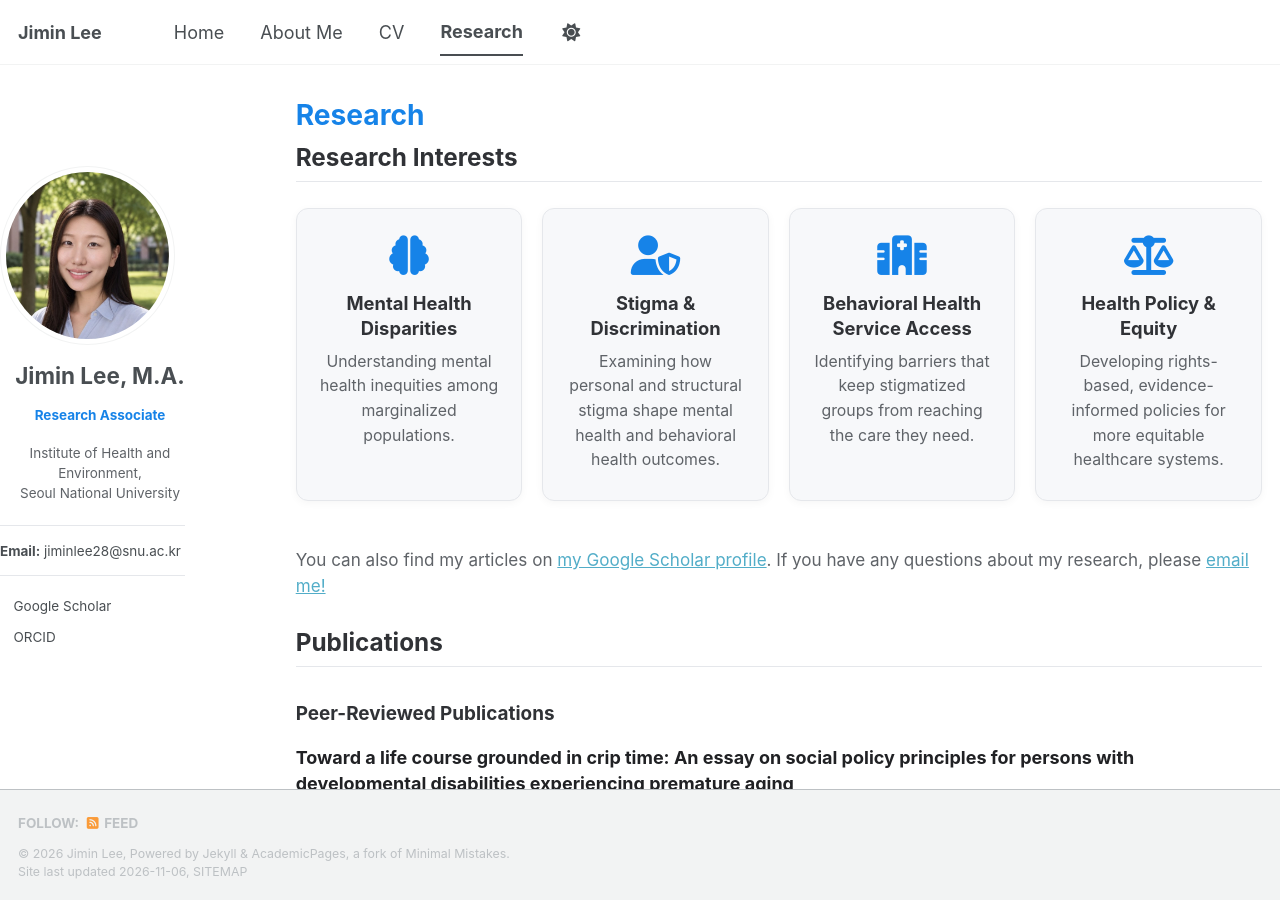
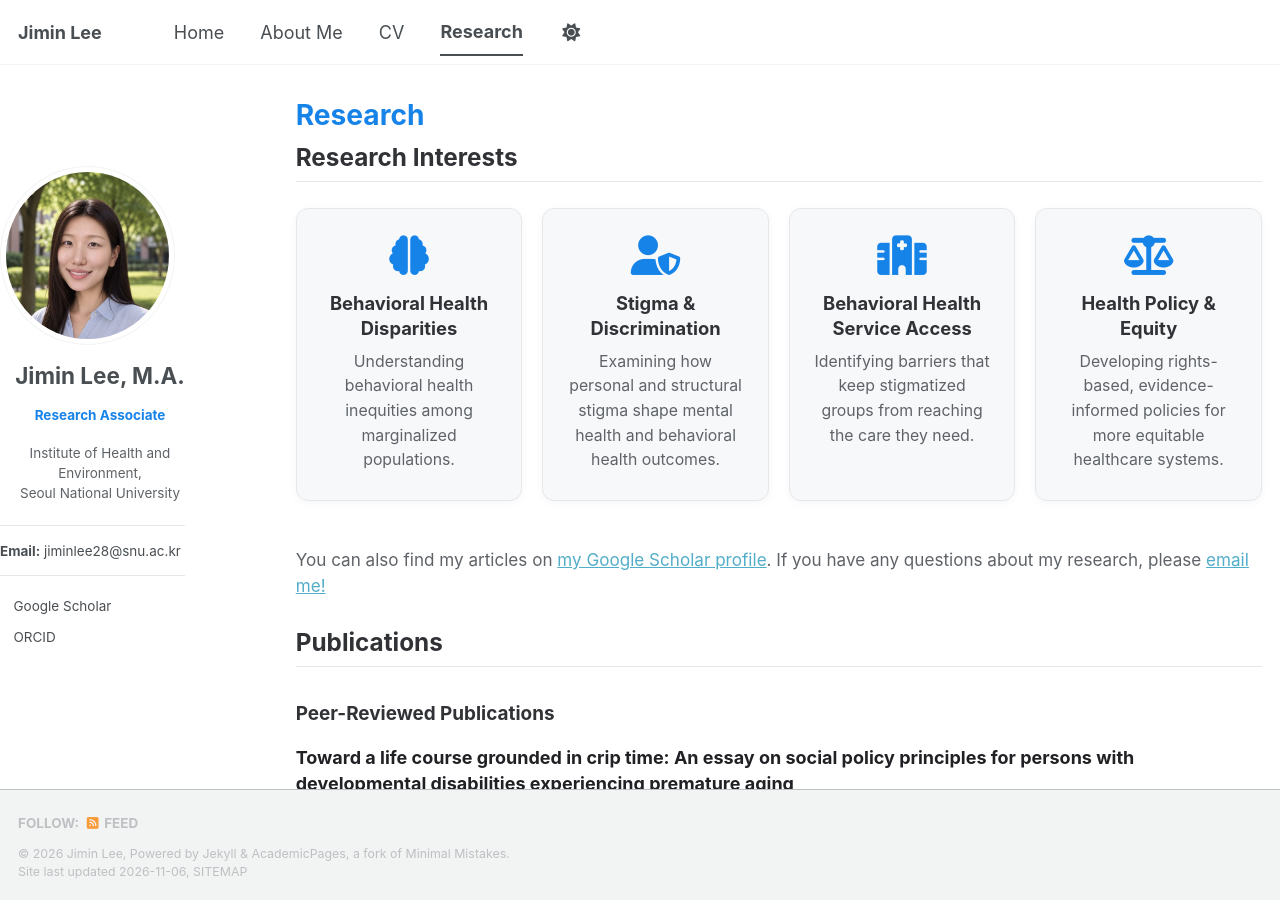
Before and after one commit to jiminlee-research/jiminlee-research.github.io, a Jekyll site: the page built from _pages/publications.html, in a window 1280 px wide and 900 px high. Built offline with Jekyll 4.4.1, drawn with Linux system fonts in a browser that asks for light colours; a style sheet for code colours, icons or effects is not loaded.

Commit message:
Rename first interest card to Behavioral Health Disparities
Co-Authored-By: Claude Opus 5.5 <noreply@anthropic.com>
Claude-Session: https://claude.ai/code/session_01PcjxNfDHwsJtJ6agebrJHV

```diff
--- a/_pages/publications.html
+++ b/_pages/publications.html
@@ -48,7 +48,7 @@ author_profile: true
 
 <div class="ri-head"><h2>Research Interests</h2></div>
 <div class="ri-grid">
-  <div class="ri-card"><i class="fa-solid fa-brain" aria-hidden="true"></i><h3>Mental Health Disparities</h3><p>Understanding mental health inequities among marginalized populations.</p></div>
+  <div class="ri-card"><i class="fa-solid fa-brain" aria-hidden="true"></i><h3>Behavioral Health Disparities</h3><p>Understanding behavioral health inequities among marginalized populations.</p></div>
   <div class="ri-card"><i class="fa-solid fa-user-shield" aria-hidden="true"></i><h3>Stigma &amp; Discrimination</h3><p>Examining how personal and structural stigma shape mental health and behavioral health outcomes.</p></div>
   <div class="ri-card"><i class="fa-solid fa-hospital" aria-hidden="true"></i><h3>Behavioral Health Service Access</h3><p>Identifying barriers that keep stigmatized groups from reaching the care they need.</p></div>
   <div class="ri-card"><i class="fa-solid fa-scale-balanced" aria-hidden="true"></i><h3>Health Policy &amp; Equity</h3><p>Developing rights-based, evidence-informed policies for more equitable healthcare systems.</p></div>
```
